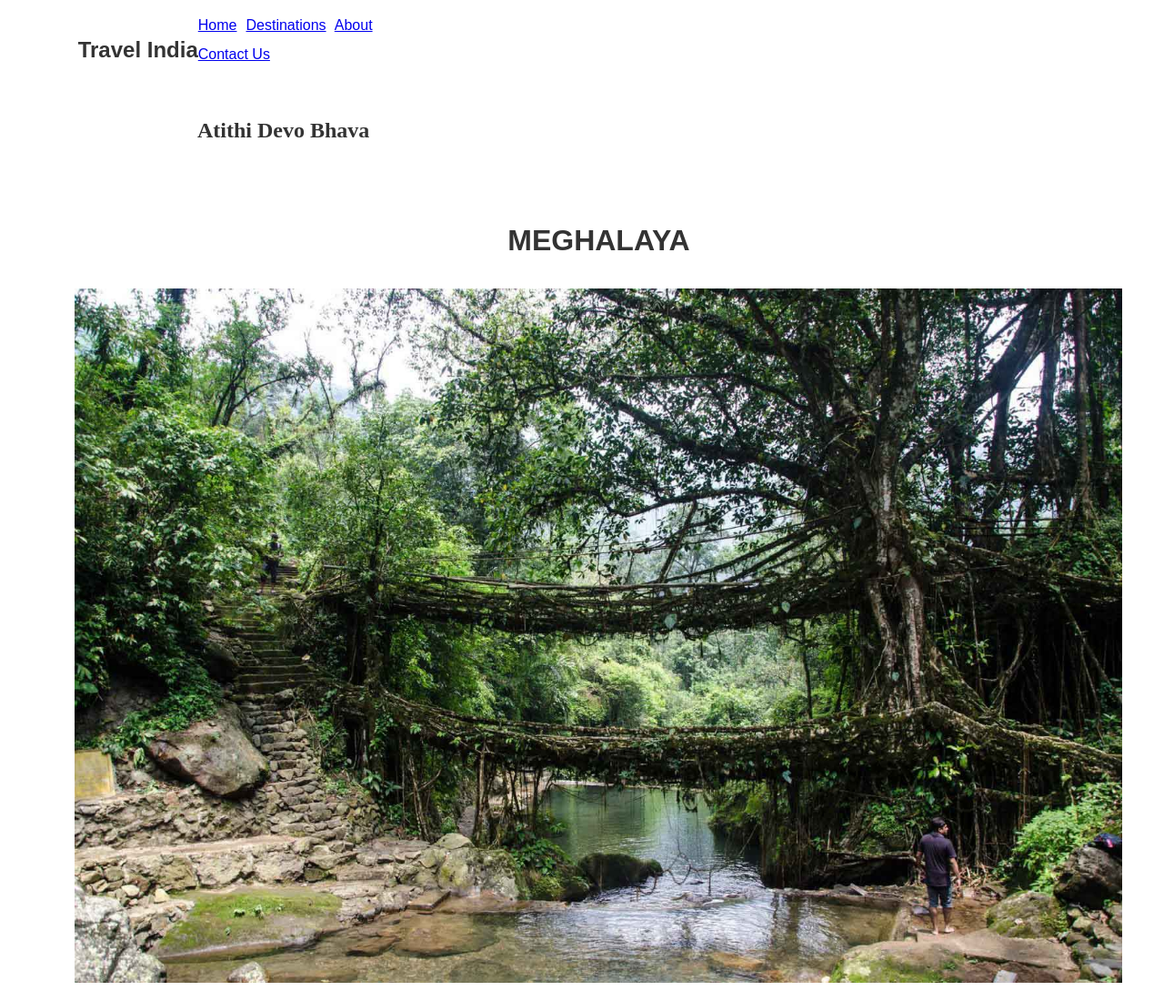
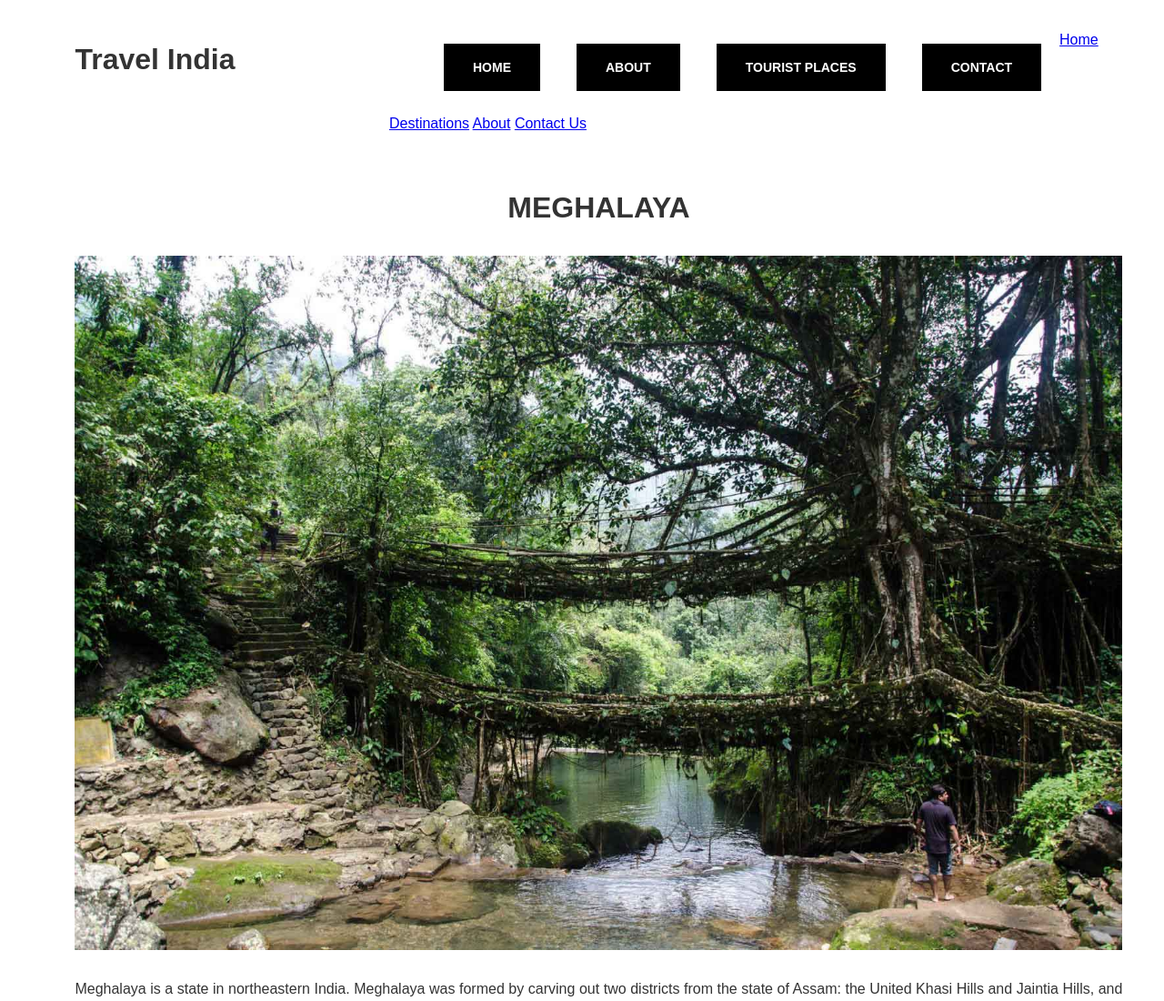
Before and after one commit to savneetshuann/Travel_India, a plain HTML site: page meghalaya.html in a window 1280 px wide. Shown: the top 1100 px of the page at 91% size. Drawn offline with Linux system fonts and the light colour scheme; files that its build step writes are made by us from their sources.

Commit message:
Update meghalaya.html

```diff
--- a/meghalaya.html
+++ b/meghalaya.html
@@ -12,13 +12,19 @@
         	<div class="container">
             	<div id="content">
                 	<div class="col span_30">
-                    	<header>
-        <div class="w3-container">
-            <h2 class="alignleft">Travel India</h2>
-            <h2 class="alignright">Atithi Devo Bhava</h2>
-        </div>
-    </header>
-    <nav>
+                    	<header id="logo">
+                            <h1>Travel India</h1>
+                        </header>
+                    </div>
+                    <div class="col span_70" id="mymenu">
+                    	<nav>
+            				<ul>
+                            	<a href="home.html"><li>HOME</li></a>
+                                <a href="about.html"><li>ABOUT</li></a>
+                                <a href="tourist-places.html"><li>TOURIST PLACES</li></a>
+                                <a href="contact.html"><li>CONTACT</li></a>
+                            </ul>
+       			 		</nav>
         <div class="w3-bar w3-card-4 w3-blue">
             <a href="index.html" class="w3-bar-item w3-button">Home</a>
             <a href="destination.html" class="w3-bar-item w3-button">Destinations</a>
```
